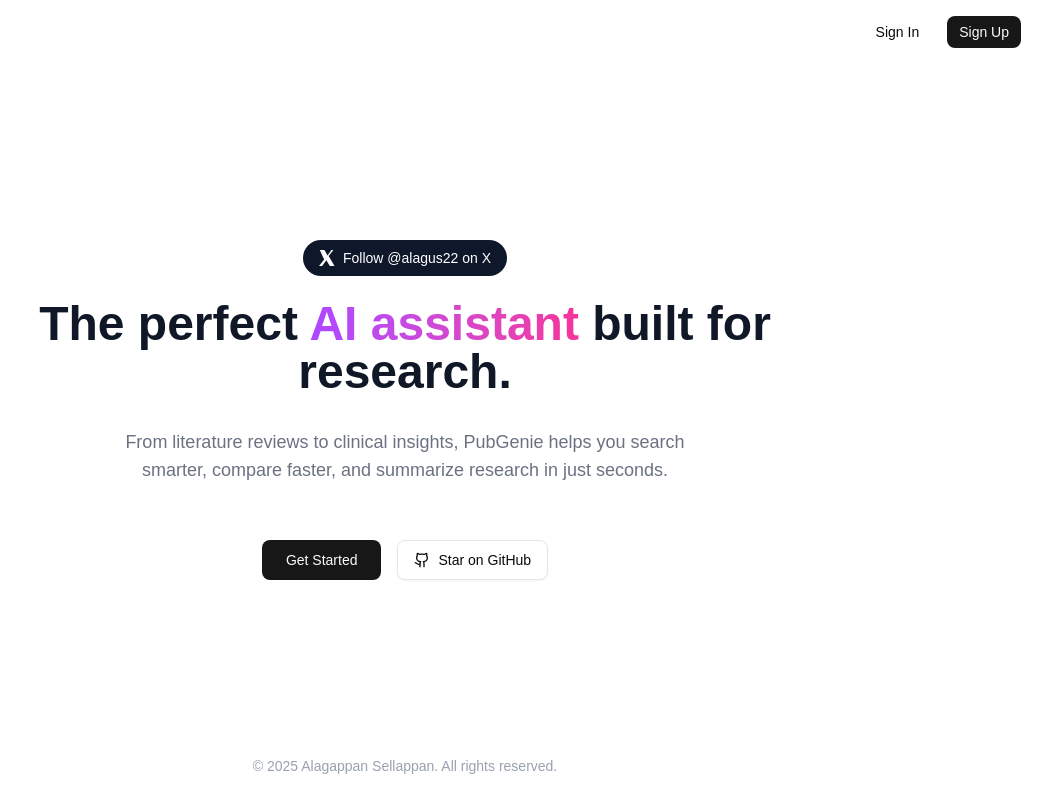
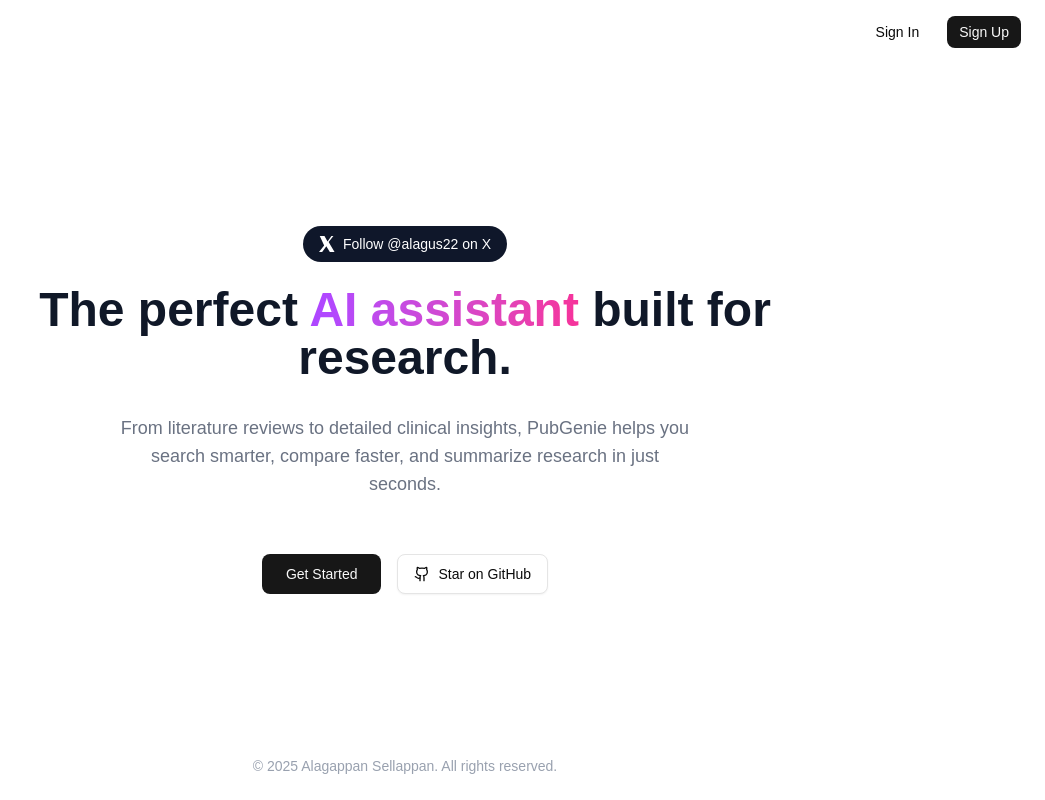
Before and after one commit to alagus04/pubgenie, a Next.js app: page / in a window 1280 px wide. Shown: the whole page, without its empty margins (235-1280 px from the left). Built offline with nearby package versions, Linux system fonts and the light colour scheme; no server answers.

Commit message:
release version 1.0 - attempt 5

```diff
--- a/src/pages/index.tsx
+++ b/src/pages/index.tsx
@@ -71,7 +71,7 @@
           animate={{ opacity: 1, y: 0 }}
           transition={{ delay: 0.4 }}
         >
-          From literature reviews to clinical insights, PubGenie helps you search
+          From literature reviews to detailed clinical insights, PubGenie helps you search
           smarter, compare faster, and summarize research in just seconds.
         </motion.p>
 
```
